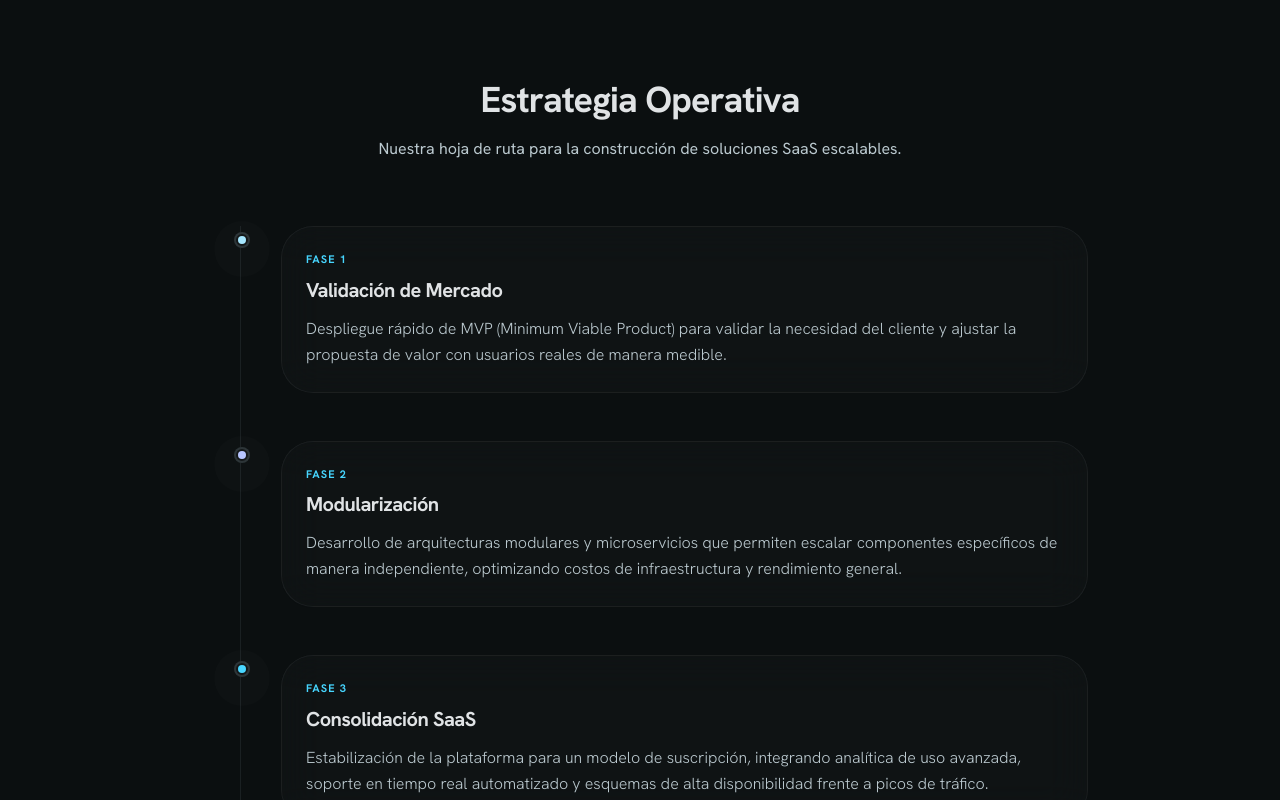
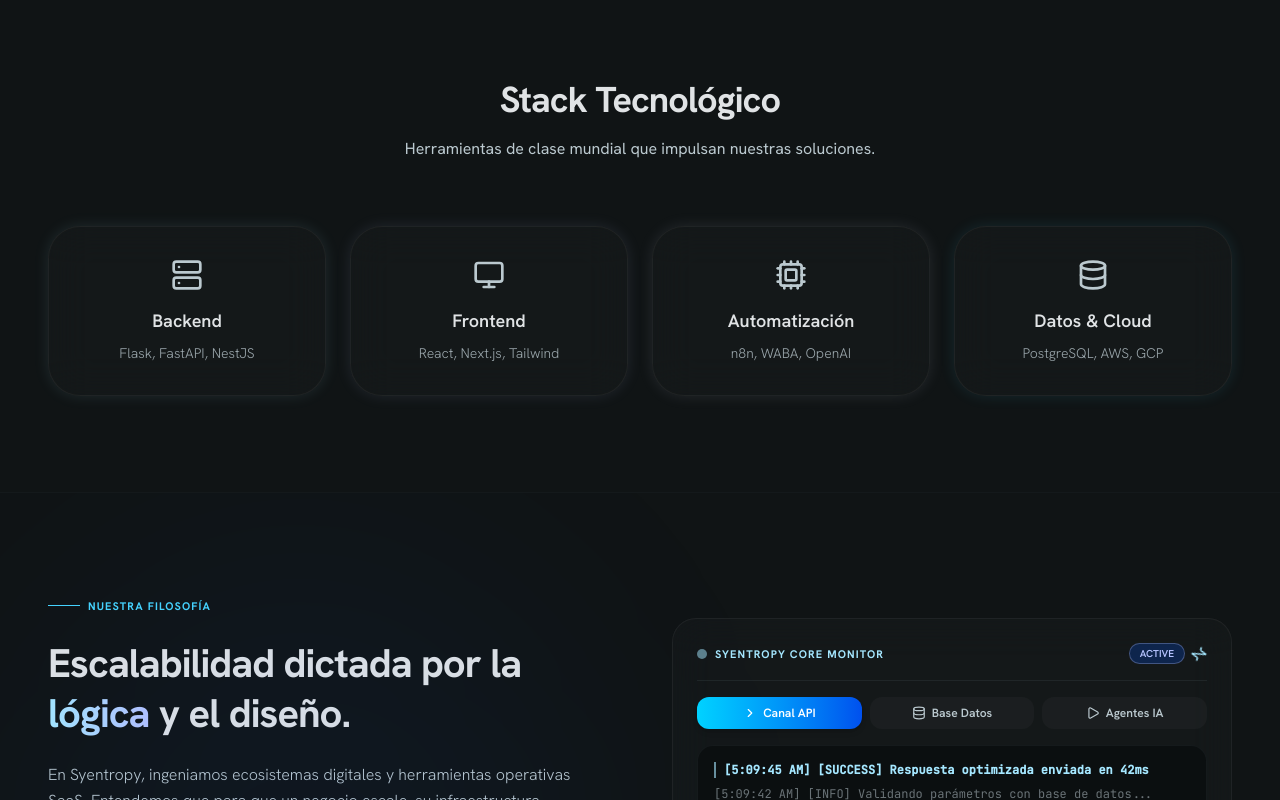
Before and after one commit to juanpis1822/Syentropy, a React (Vite) app: page / in a window 1280 px wide. Shown: the part 3060-3860 px from the top of the page. Built offline with nearby package versions, Linux system fonts and the light colour scheme.

Commit message:
Eliminé sección Estrategia Operativa

```diff
--- a/src/App.tsx
+++ b/src/App.tsx
@@ -4,7 +4,7 @@ import Hero from "./components/Hero";
 import MarketContext from "./components/MarketContext";
 import ServicesBento from "./components/ServicesBento";
 import Plans from "./components/Plans";
-import StrategyTimeline from "./components/StrategyTimeline";
+
 import TechStack from "./components/TechStack";
 import ValueProposition from "./components/ValueProposition";
 import CaseStudies from "./components/CaseStudies";
@@ -48,7 +48,7 @@ export default function App() {
         <MarketContext />
         <ServicesBento />
         <Plans onSelectPlan={handleSelectPlan} />
-        <StrategyTimeline />
+
         <TechStack />
         <ValueProposition />
         <CaseStudies />
--- a/src/components/StrategyTimeline.tsx
+++ /dev/null
@@ -1,74 +0,0 @@
-import { OperationalPhase } from "../types";
-
-export default function StrategyTimeline() {
-  const phases: OperationalPhase[] = [
-    {
-      phase: "Fase 1",
-      title: "Validación de Mercado",
-      description: "Despliegue rápido de MVP (Minimum Viable Product) para validar la necesidad del cliente y ajustar la propuesta de valor con usuarios reales de manera medible.",
-      colorClass: "bg-primary border-primary/30 text-primary animate-pulse shadow-[0_0_12px_rgba(165,231,255,0.8)]",
-    },
-    {
-      phase: "Fase 2",
-      title: "Modularización",
-      description: "Desarrollo de arquitecturas modulares y microservicios que permiten escalar componentes específicos de manera independiente, optimizando costos de infraestructura y rendimiento general.",
-      colorClass: "bg-secondary border-secondary/30 text-secondary shadow-[0_0_12px_rgba(182,196,255,0.8)]",
-    },
-    {
-      phase: "Fase 3",
-      title: "Consolidación SaaS",
-      description: "Estabilización de la plataforma para un modelo de suscripción, integrando analítica de uso avanzada, soporte en tiempo real automatizado y esquemas de alta disponibilidad frente a picos de tráfico.",
-      colorClass: "bg-surface-tint border-surface-tint/30 text-surface-tint shadow-[0_0_12px_rgba(71,214,255,0.8)]",
-    }
-  ];
-
-  return (
-    <section className="py-24 px-6 md:px-12 bg-surface-container-lowest relative z-10 border-t border-outline-variant/10">
-      <div className="max-w-4xl mx-auto">
-
-        {/* Header Block */}
-        <div className="text-center mb-16">
-          <h2 className="font-sans text-3xl md:text-4xl font-bold text-on-surface mb-4 tracking-tight">
-            Estrategia Operativa
-          </h2>
-          <p className="font-sans text-base text-on-surface-variant max-w-2xl mx-auto leading-relaxed">
-            Nuestra hoja de ruta para la construcción de soluciones SaaS escalables.
-          </p>
-        </div>
-
-        {/* Timeline Vector Layout */}
-        <div className="relative border-l border-outline-variant/30 pl-6 md:pl-10 ml-4 md:ml-12 space-y-12">
-
-          {phases.map((p, idx) => (
-            <div key={idx} className="relative group">
-              {/* Inner Circle Node */}
-              <div className="absolute -left-[31px] md:-left-[47px] top-1.5 w-4 h-4 rounded-full bg-background border-2 border-outline-variant/60 flex items-center justify-center">
-                <div className={`w-2 h-2 rounded-full ${idx === 0 ? 'bg-primary' : idx === 1 ? 'bg-secondary' : 'bg-surface-tint'}`}></div>
-              </div>
-
-              {/* Glowing Outer Light Indicator */}
-              <div className="absolute -left-[51px] md:-left-[67px] top-[-5px] w-14 h-14 rounded-full bg-white/[0.01] pointer-events-none group-hover:bg-white/[0.03] transition-colors duration-500"></div>
-
-              {/* Content Card container */}
-              <div className="glass-panel p-6 rounded-2xl md:rounded-[2rem] border border-outline-variant/10 hover:border-surface-tint/20 transition-all duration-300">
-                <span className="font-sans text-[11px] font-bold uppercase tracking-widest text-surface-tint block mb-2">
-                  {p.phase}
-                </span>
-
-                <h3 className="font-sans text-xl font-bold text-on-surface mb-3 tracking-tight">
-                  {p.title}
-                </h3>
-
-                <p className="font-sans text-sm md:text-base text-on-surface-variant leading-relaxed font-light">
-                  {p.description}
-                </p>
-              </div>
-            </div>
-          ))}
-
-        </div>
-
-      </div>
-    </section>
-  );
-}
```
